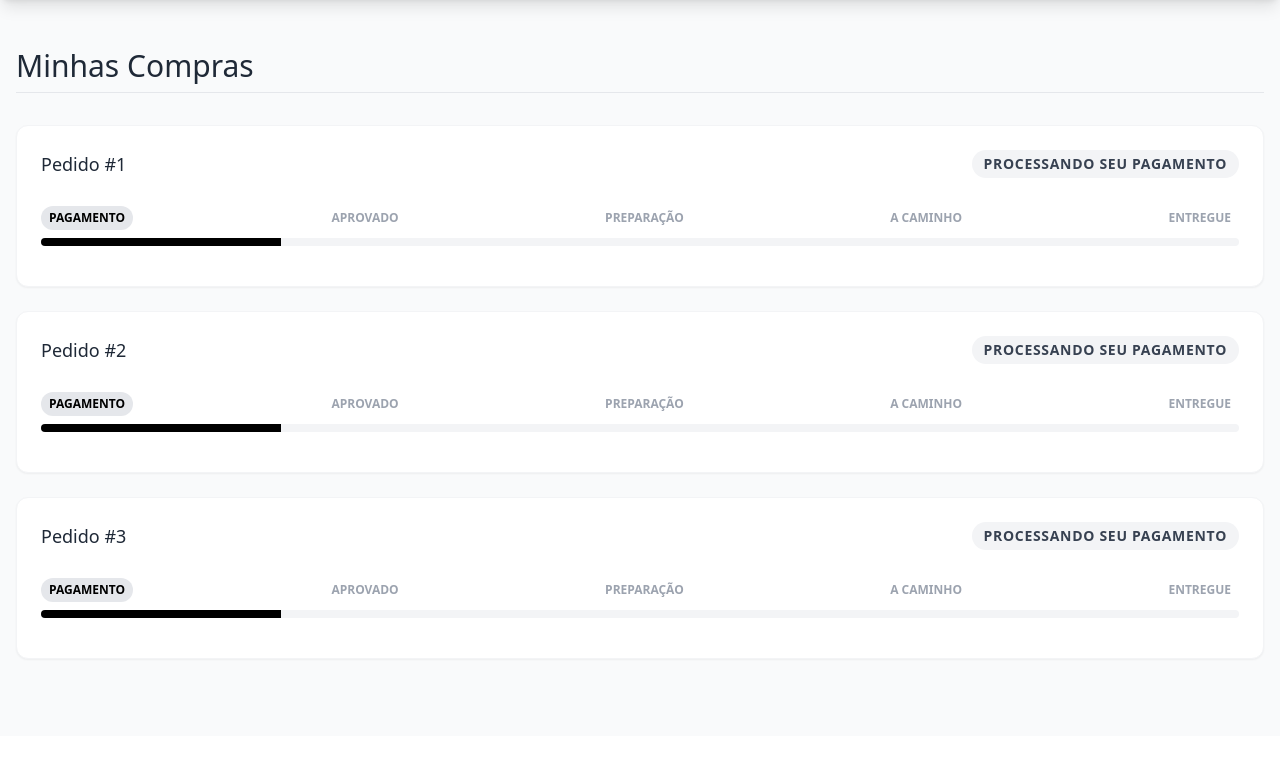
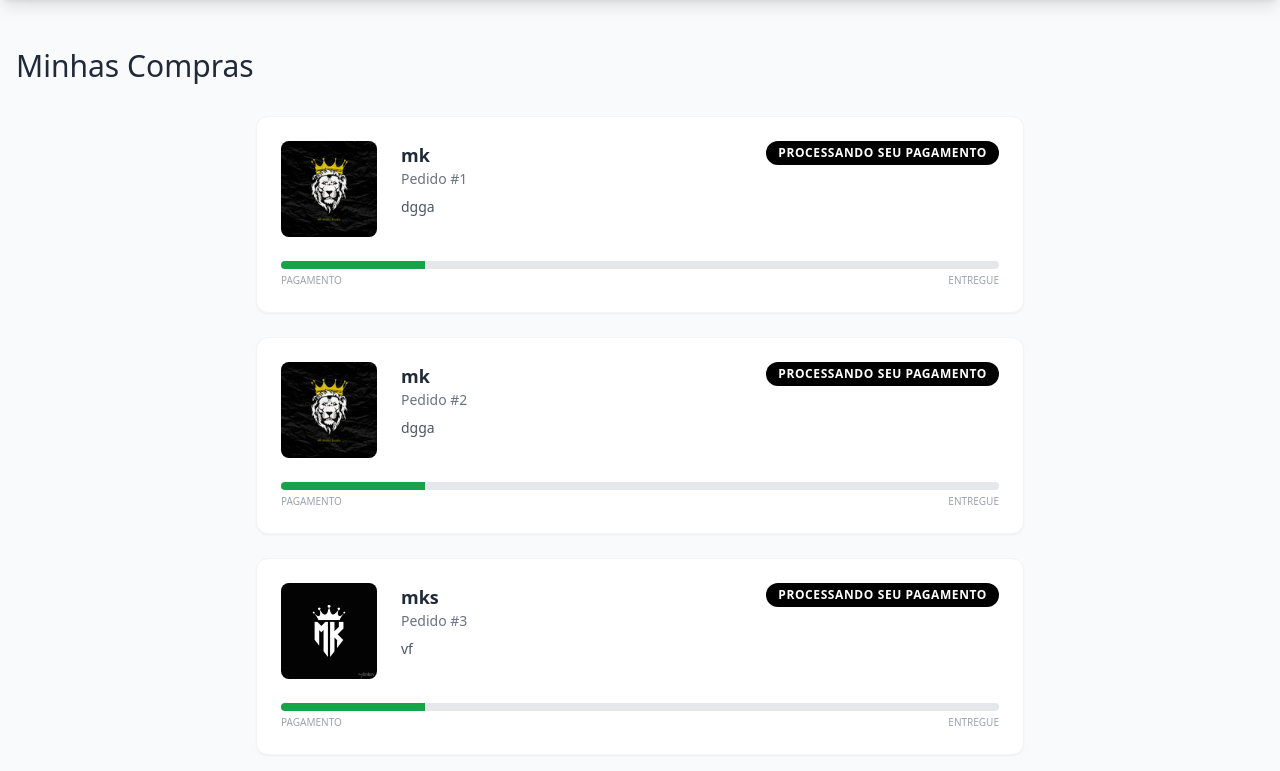
Before and after one commit to mkmayk11/story, a Flask app: page /minhas_compras in a window 1280 px wide. Shown: the part 64-835 px from the top of the page. Before the commit the page ends 724 px from the top, so only its background shows below. Run offline with Flask 3, Linux system fonts and the light colour scheme; a user stored in the database is signed in; data comes from the database, SQL or seed files in the repository; some libraries are stand-ins or nearby versions.

Commit message:
Update compras.html

```diff
--- a/templates/compras.html
+++ b/templates/compras.html
@@ -1,46 +1,46 @@
 {% extends "base.html" %}
 {% block content %}
-<h2 class="text-3xl font-light mb-8 border-b pb-2">Minhas Compras</h2>
+<h2 class="text-3xl font-light mb-8">Minhas Compras</h2>
 
-<div class="space-y-6">
+<div class="max-w-3xl mx-auto space-y-6">
     {% for pedido in pedidos %}
     <div class="bg-white p-6 rounded-xl shadow-sm border border-gray-100">
-        <div class="flex justify-between items-center mb-6">
-            <h3 class="text-lg font-medium">Pedido #{{ pedido.id }}</h3>
-            <span class="text-sm font-semibold text-gray-700 bg-gray-100 px-3 py-1 rounded-full uppercase tracking-wider">
-                {{ status_map[pedido.status] }}
-            </span>
+        <div class="flex gap-6">
+            <!-- Foto do Produto -->
+            {% set primeira_foto = pedido.product.imagens.split(',')[0] if pedido.product.imagens else '' %}
+            <div class="w-24 h-24 bg-gray-100 rounded-lg overflow-hidden flex-shrink-0">
+                <img src="{{ primeira_foto }}" class="w-full h-full object-cover">
+            </div>
+
+            <div class="flex-grow">
+                <div class="flex justify-between items-start">
+                    <div>
+                        <h3 class="font-bold text-lg">{{ pedido.product.nome }}</h3>
+                        <p class="text-sm text-gray-500">Pedido #{{ pedido.id }}</p>
+                    </div>
+                    <span class="text-xs font-bold uppercase tracking-wider bg-black text-white px-3 py-1 rounded-full">
+                        {{ status_map[pedido.status] }}
+                    </span>
+                </div>
+                <p class="mt-2 text-sm text-gray-600 line-clamp-2">{{ pedido.product.descricao }}</p>
+            </div>
         </div>
 
-        <!-- Barra de Progresso das 5 Etapas -->
-        <div class="relative pt-1">
-            <div class="flex mb-2 items-center justify-between">
-                <div class="text-xs font-semibold inline-block py-1 px-2 uppercase rounded-full {% if pedido.status >= 1 %}text-black bg-gray-200{% else %}text-gray-400{% endif %}">
-                    Pagamento
-                </div>
-                <div class="text-xs font-semibold inline-block py-1 px-2 uppercase rounded-full {% if pedido.status >= 2 %}text-black bg-gray-200{% else %}text-gray-400{% endif %}">
-                    Aprovado
-                </div>
-                <div class="text-xs font-semibold inline-block py-1 px-2 uppercase rounded-full {% if pedido.status >= 3 %}text-black bg-gray-200{% else %}text-gray-400{% endif %}">
-                    Preparação
-                </div>
-                <div class="text-xs font-semibold inline-block py-1 px-2 uppercase rounded-full {% if pedido.status >= 4 %}text-black bg-gray-200{% else %}text-gray-400{% endif %}">
-                    A Caminho
-                </div>
-                <div class="text-xs font-semibold inline-block py-1 px-2 uppercase rounded-full {% if pedido.status == 5 %}text-white bg-black{% else %}text-gray-400{% endif %}">
-                    Entregue
-                </div>
+        <!-- Barra de Progresso Visual -->
+        <div class="mt-6">
+            <div class="w-full bg-gray-200 h-2 rounded-full overflow-hidden">
+                <div class="bg-green-600 h-full" style="width: {{ (pedido.status / 5) * 100 }}%"></div>
             </div>
-            <!-- Linha de preenchimento do progresso -->
-            <div class="overflow-hidden h-2 mb-4 text-xs flex rounded bg-gray-100">
-                <div style="width: {{ (pedido.status / 5) * 100 }}%" class="shadow-none flex flex-col text-center whitespace-nowrap text-white justify-center bg-black transition-all duration-500"></div>
+            <div class="flex justify-between text-[10px] text-gray-400 mt-1 uppercase">
+                <span>Pagamento</span>
+                <span>Entregue</span>
             </div>
         </div>
     </div>
     {% else %}
-    <div class="bg-white p-8 text-center rounded-xl border border-gray-100">
-        <p class="text-gray-500 mb-4">Você ainda não realizou nenhuma compra.</p>
-        <a href="{{ url_for('index') }}" class="text-black underline font-medium hover:text-gray-700">Ver produtos</a>
+    <div class="text-center py-20 text-gray-400">
+        <p>Você ainda não realizou nenhuma compra.</p>
+        <a href="/" class="text-black underline mt-2 block">Ver produtos</a>
     </div>
     {% endfor %}
 </div>
```
